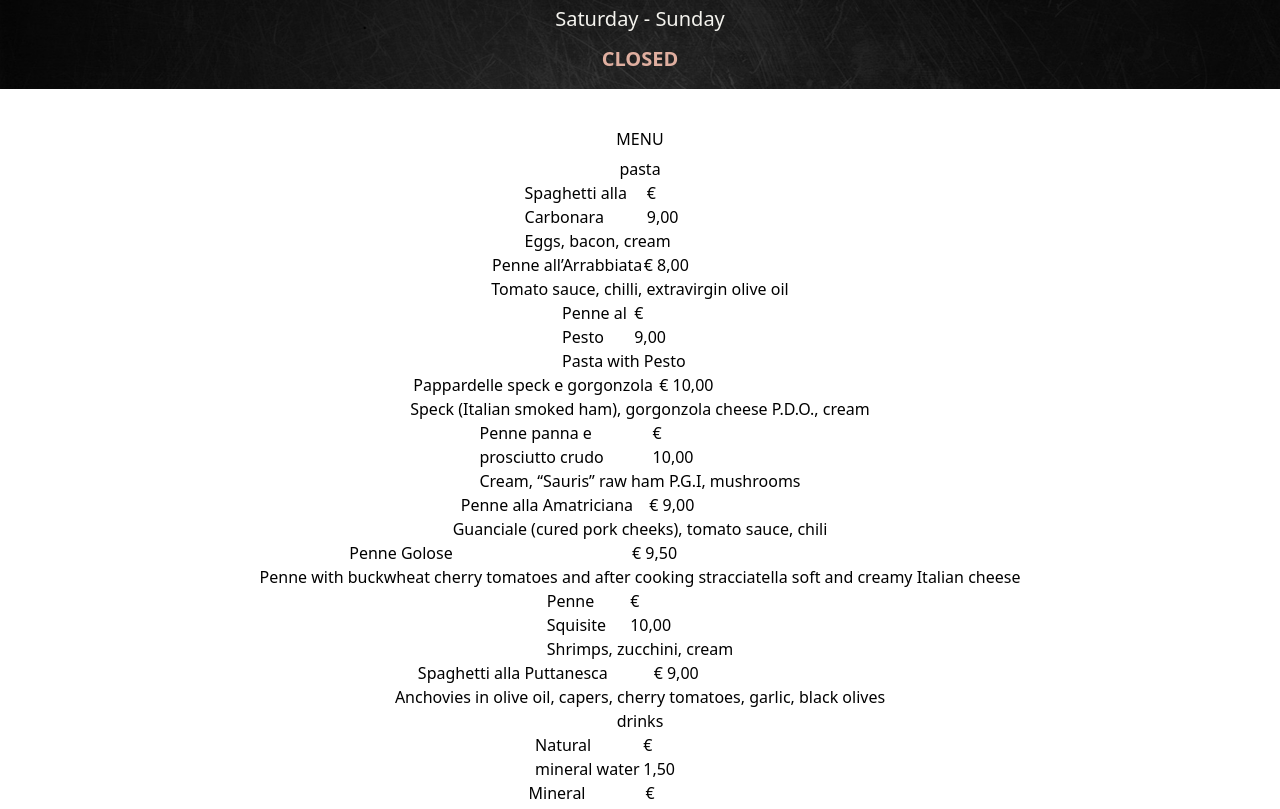
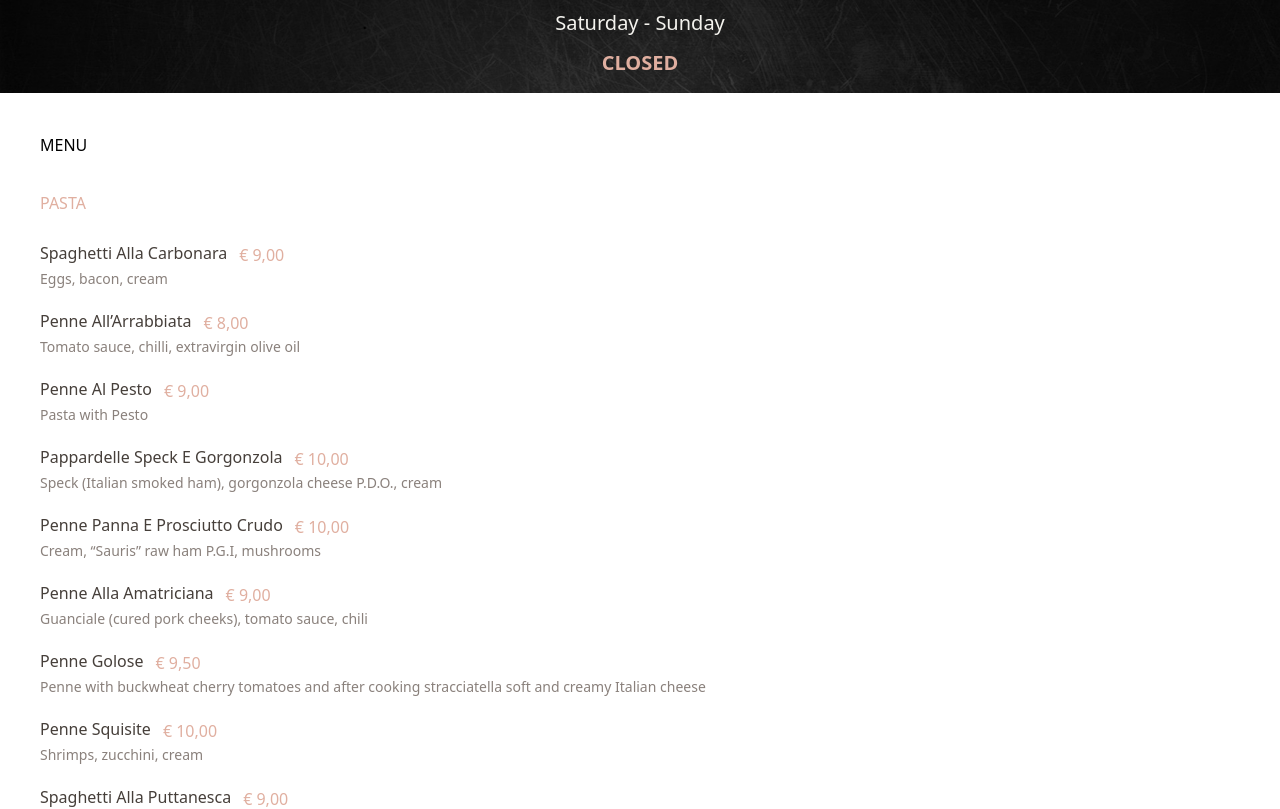
Before and after one commit to TjasaZil/ThePastaPot, a Vue app: page / in a window 1280 px wide. Shown: the part 2520-3329 px from the top of the page. Built offline with nearby package versions, Linux system fonts and the light colour scheme.

Commit message:
added navbar links to appropriate components

```diff
--- a/src/App.vue
+++ b/src/App.vue
@@ -1,5 +1,5 @@
 <template>
-  <section>
+  <section class="font-sans">
     <NavComponent />
     <HeroComponent />
     <RestaurantComponent />
@@ -40,6 +40,15 @@ export default {
 
 <style>
 h2 {
-  @apply uppercase text-3xl font-bold;
+  @apply uppercase text-4xl font-extrabold;
+}
+h3 {
+  @apply uppercase text-3xl font-bold text-dull;
+}
+h4 {
+  @apply capitalize text-base font-bold text-dark;
+}
+h5 {
+  @apply uppercase text-lg font-black text-dull;
 }
 </style>
--- a/src/components/Contact/ContactComponent.vue
+++ b/src/components/Contact/ContactComponent.vue
@@ -1,5 +1,6 @@
 <template>
   <section
+    id="contact"
     class="pt-12 bg-dark text-highligth w-full flex flex-col justify-center items-center mx-auto text-center"
   >
     <h2>contact</h2>
--- a/src/components/Gallery/GalleryComponent.vue
+++ b/src/components/Gallery/GalleryComponent.vue
@@ -1,5 +1,5 @@
 <template>
-  <section class="mt-8 pt-5 bg-dark w-full">
+  <section id="gallery" class="mt-8 pt-5 bg-dark w-full">
     <div
       class="flex flex-col w-full justify-center items-center text-center text-highligth mx-auto"
     >
--- a/src/components/Hero/HeroComponent.vue
+++ b/src/components/Hero/HeroComponent.vue
@@ -1,5 +1,6 @@
 <template>
   <section
+    id="home"
     class="bg-image bg-primary w-full mt-12 text-highligth font-semibold"
   >
     <div
--- a/src/components/Menu/MenuComponent.vue
+++ b/src/components/Menu/MenuComponent.vue
@@ -1,22 +1,25 @@
 <template>
   <section
-    class="p-4 pt-8 flex flex-col justify-start items-center text-left w-full m-auto"
+    id="menu"
+    class="p-10 pt-8 flex flex-col justify-start items-start text-left w-full m-auto"
   >
     <h2>menu</h2>
-    <h3>pasta</h3>
+    <h3 class="mt-5">pasta</h3>
     <SmallMenuComponent
       v-for="menu in menus"
       :key="menu"
       :heading="menu.head"
       :price="menu.price"
       :text="menu.text"
+      class="mt-5"
     />
-    <h3>drinks</h3>
+    <h3 class="mt-5">drinks</h3>
     <SmallMenuComponent
       v-for="drink in drinks"
       :key="drink"
       :heading="drink.head"
       :price="drink.price"
+      class="mt-5"
     />
   </section>
 </template>
--- a/src/components/Menu/SmallMenuComponent.vue
+++ b/src/components/Menu/SmallMenuComponent.vue
@@ -1,10 +1,12 @@
 <template>
-  <section>
-    <div class="flex flex-row justify-around w-4/6 items-center">
+  <section class="w-full mx-auto text-left">
+    <div class="flex flex-row justify-start w-4/6 items-start space-x-3">
       <h4>{{ heading }}</h4>
       <h5>{{ price }}</h5>
     </div>
-    <div role="paragraph">{{ text }}</div>
+    <div role="paragraph" class="text-primary font-light text-sm">
+      {{ text }}
+    </div>
   </section>
 </template>
 
--- a/src/components/Restaurant/RestaurantComponent.vue
+++ b/src/components/Restaurant/RestaurantComponent.vue
@@ -1,5 +1,6 @@
 <template>
   <section
+    id="about-us"
     class="mt-16 flex flex-col justify-center items-center text-left w-5/6 mx-auto space-y-3"
   >
     <img src="@/assets/restaurant.jpg" alt="restaurant image" />
```
